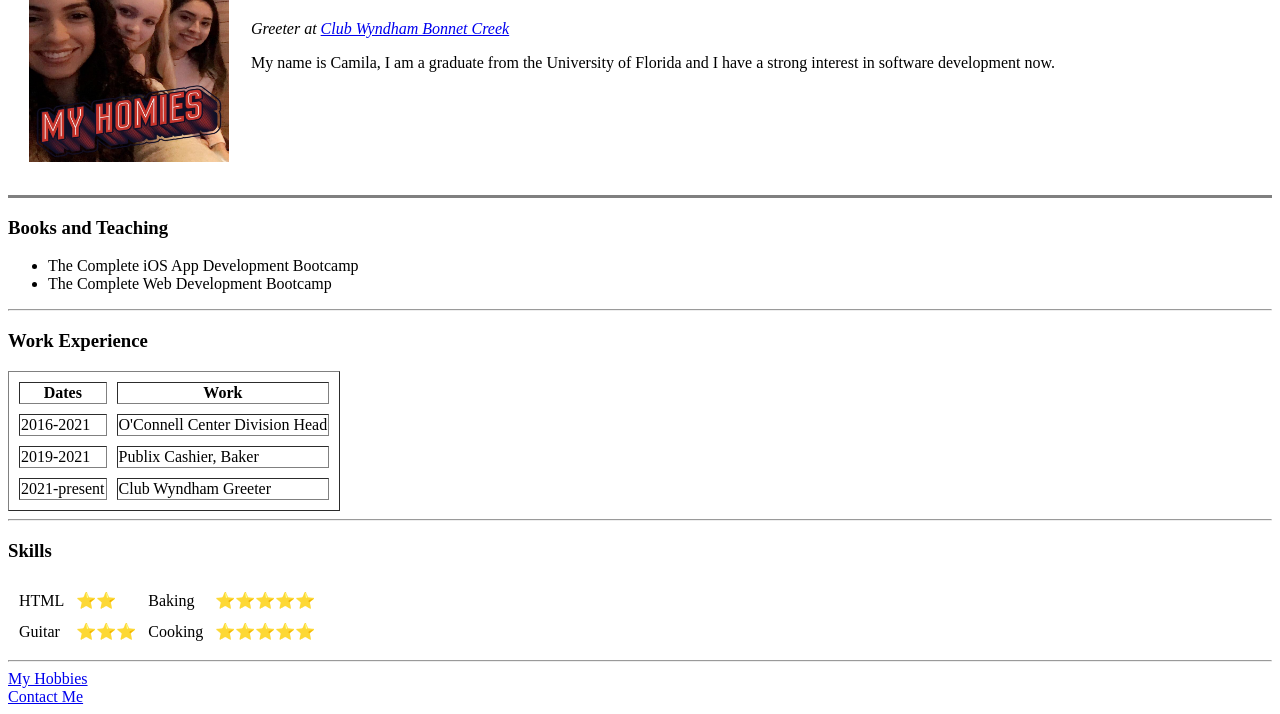
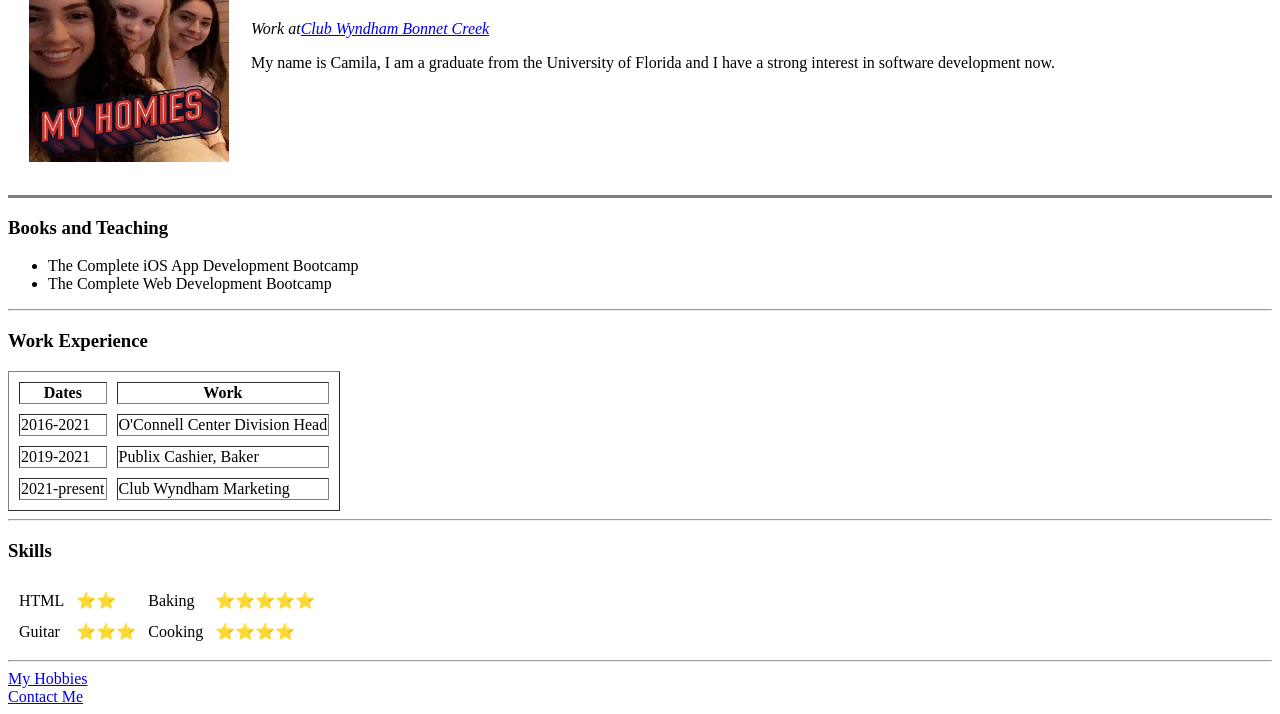
Before and after one commit to cberrios421/cv, a plain HTML site: page index.html in a window 1280 px wide. Shown: the part 167-881 px from the top of the page. Drawn offline with Linux system fonts and the light colour scheme.

Commit message:
greeter info, 1 star on cooking

```diff
--- a/index.html
+++ b/index.html
@@ -14,7 +14,7 @@
       <td><img src="images/myhomies.JPG" width="200" height="300" alt="myhomies"></td>
       <td>
         <h1>Camila Berrios</h1>
-        <p><em>Greeter at <a href="https://www.wyndhambonnetcreek.com/">Club Wyndham Bonnet Creek</a></em></p>
+        <p><em>Work at<a href="https://www.wyndhambonnetcreek.com/">Club Wyndham Bonnet Creek</a></em></p>
         <!-- a href is a hyperlink reference "anchor tag"-->
         <!-- use <em> instead of <i> for italics, <strong> instead of <b> for bold-->
         <p>My name is Camila, I am a graduate from the University of Florida and I have a strong interest in software development now.</p>
@@ -48,7 +48,7 @@
       </tr>
       <tr>
         <td>2021-present</td>
-        <td>Club Wyndham Greeter</td>
+        <td>Club Wyndham Marketing</td>
       </tr>
     </tbody>
     <tfoot>
@@ -68,7 +68,7 @@
       <td>Guitar</td>
       <td>⭐⭐⭐</td>
       <td>Cooking</td>
-      <td>⭐️⭐️⭐️⭐️⭐️</td>
+      <td>⭐️⭐️⭐️⭐️</td>
     </tr>
   </table>
   <hr>
```
